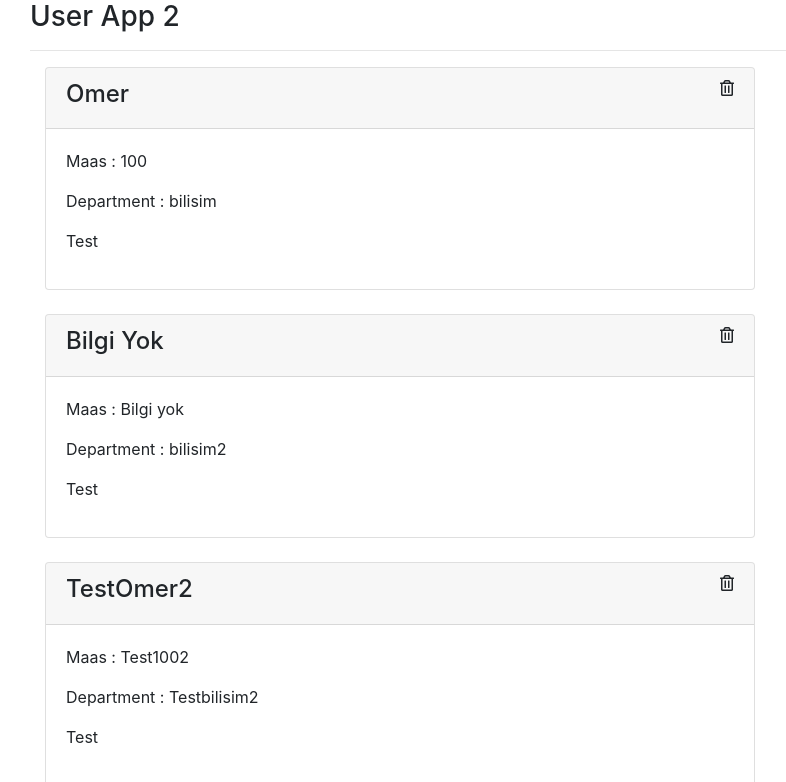
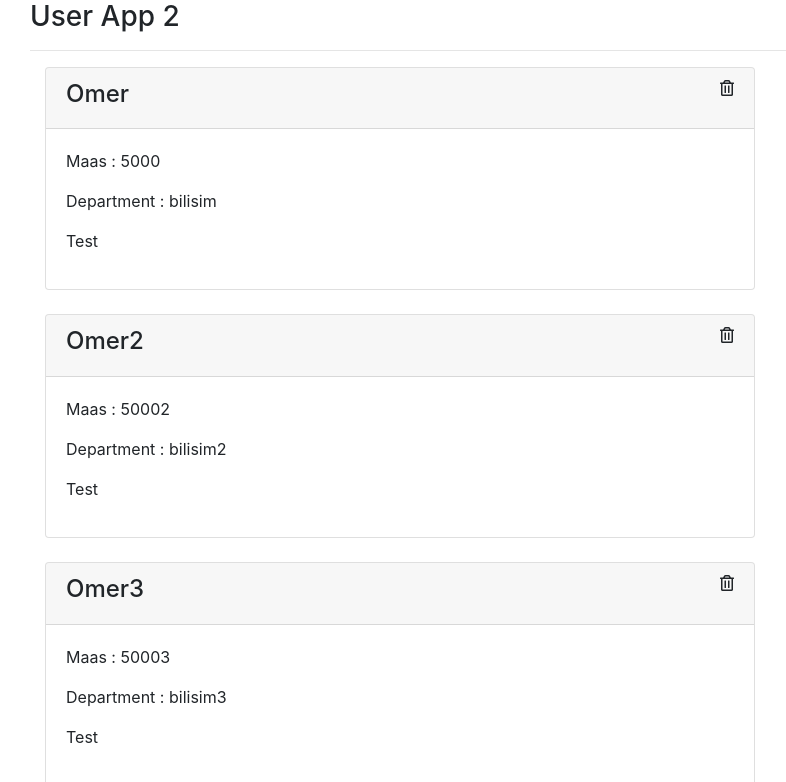
Before and after one commit to OMER-KALEM/my-app, a React (Create React App) app: page / in a window 1280 px wide. Shown: the top 782 px of the page, without its empty margins (55-841 px from the left). Built offline with nearby package versions, Linux system fonts and the light colour scheme.

Commit message:
Props Drilling

```diff
--- a/src/App.js
+++ b/src/App.js
@@ -2,10 +2,32 @@
 import { Component } from 'react';
 // import User from "./components/User";
 import Navbar from "./components/Navbar";
-import User from './components/User';
-import Test from './components/Test';
+import Users from './components/Users';
 
 class App extends Component{
+  state = {
+    users : [
+      {
+        id : 1,
+        name : "Omer",
+        salary : "5000",
+        department : "bilisim"
+      },
+      {
+        id : 2,
+        name : "Omer2",
+        salary : "50002",
+        department : "bilisim2"
+      },
+      {
+        id : 3,
+        name : "Omer3",
+        salary : "50003",
+        department : "bilisim3"
+      }
+    ]
+  }
+
 
   render(){
 
@@ -14,27 +36,7 @@ class App extends Component{
       <div className="container">
         <Navbar title="User App 2"/>
         <hr/>
-        <User
-        name = "Omer"
-        salary = "100"
-        department = "bilisim"
-
-        />
-
-        <User
-        // name = "Omer2"
-        // salary = "1002"
-        department = "bilisim2"
-
-        />
-
-
-        <Test
-        name = "TestOmer2"
-        salary = "Test1002"
-        department = "Testbilisim2"
-
-        />
+        <Users users = {this.state.users}/>
 
       </div>
     );
--- /dev/null
+++ b/src/components/Users.js
@@ -0,0 +1,27 @@
+import React, { Component } from 'react'
+import User from "./User";
+
+ class Users extends Component {
+    render() {
+        const {users} = this.props;
+        console.log(users);
+        return (
+            <div>
+                {
+                    users.map(user => {
+                        return(
+                            <User
+                                key = {user.id}
+                                name = {user.name}
+                                salary = {user.salary}
+                                department = {user.department}
+                            />
+                        )
+                    })
+                }
+            </div>
+        )
+    }
+}
+
+export default Users;
```
